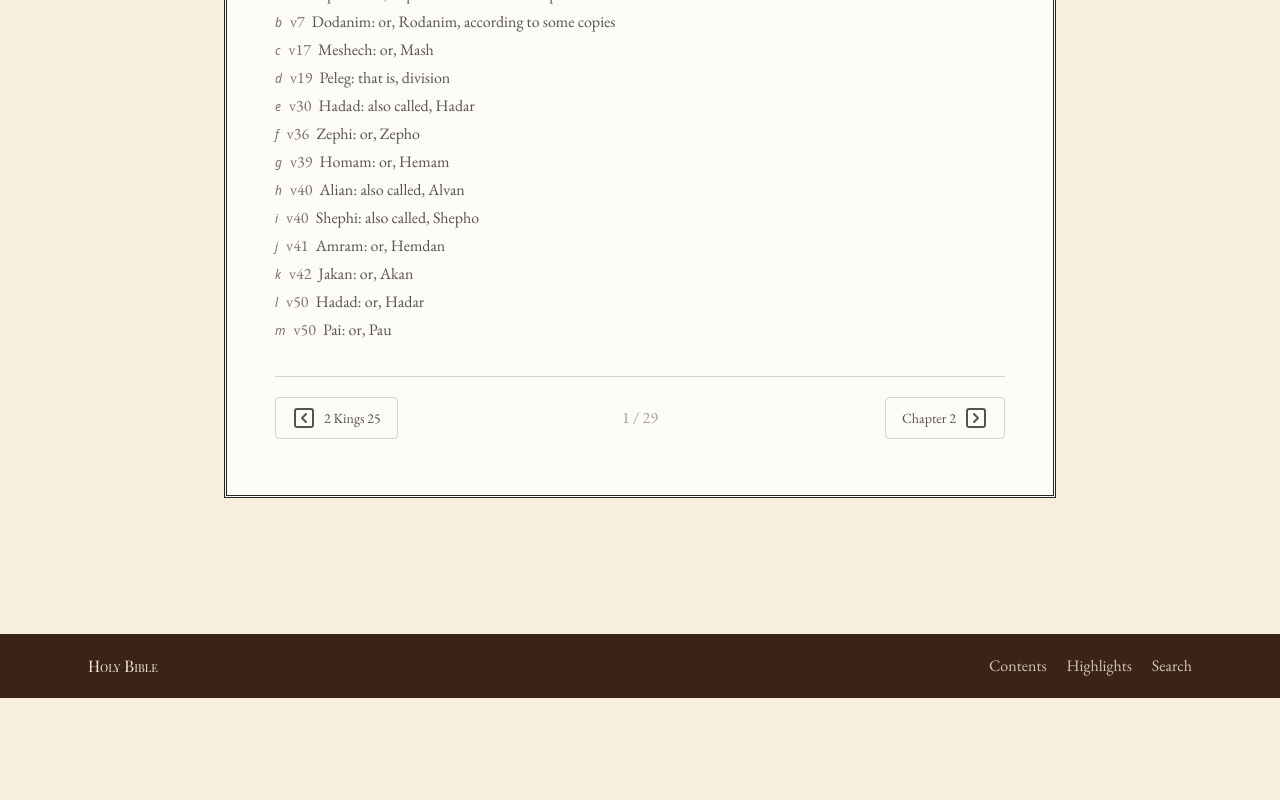
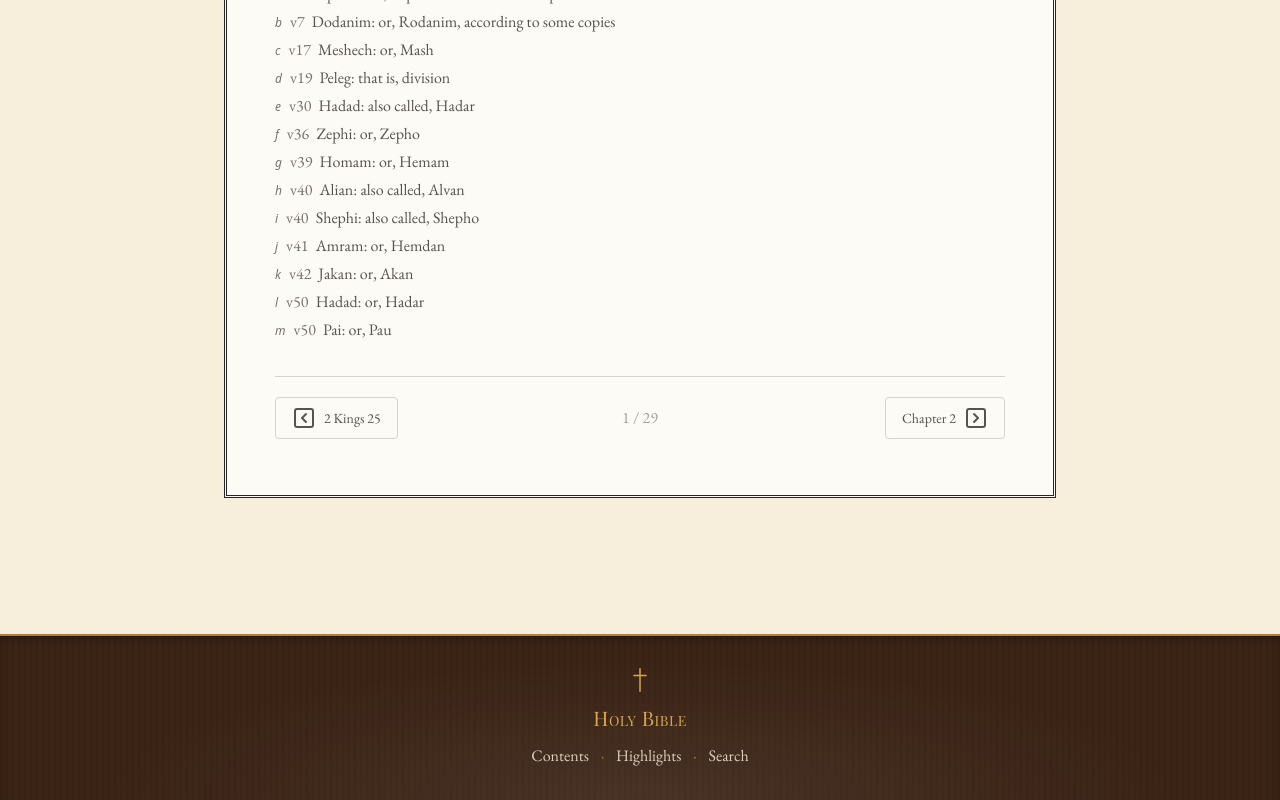
Before and after one commit to bishop67/my-bible, a Next.js app: page /read/1-chronicles/1 in a window 1280 px wide. Shown: the part 2368-3168 px from the top of the page. Before the commit the page ends 3066 px from the top, so only its background shows below. Built offline with nearby package versions, Linux system fonts and the light colour scheme; a web font is replaced by a local one.

Commit message:
Fixed footer

```diff
--- a/components/site-footer.tsx
+++ b/components/site-footer.tsx
@@ -1,14 +1,22 @@
 import Link from 'next/link';
 
+// Closes the page like the header opens it: tooled leather, a gold rule, a small cross.
 export default function SiteFooter() {
-  const link = 'hover:text-white';
+  const link = 'text-[#f6ecd6]/85 transition-colors hover:text-white';
   return (
-    <footer className="mt-20 bg-[#3b2416] text-[#f6ecd6]/80">
-      <div className="mx-auto flex max-w-6xl flex-wrap items-center justify-between gap-3 px-6 py-5 font-serif text-base">
-        <span className="font-display text-[#f6ecd6] [font-variant-caps:small-caps]">Holy Bible</span>
-        <nav aria-label="Footer" className="flex gap-5">
+    <footer className="mt-20 border-t-2 border-[#d6a64a]/70 bg-[#3b2416] bg-[radial-gradient(ellipse_at_bottom,rgb(255_255_255/0.07),transparent_60%),repeating-linear-gradient(90deg,rgb(0_0_0/0.06)_0_2px,transparent_2px_6px)] shadow-[inset_0_6px_12px_-6px_rgb(0_0_0/0.5)]">
+      <div className="mx-auto flex max-w-6xl flex-col items-center gap-3 px-6 py-8 text-center">
+        <svg aria-hidden viewBox="0 0 20 32" className="h-6 w-4 text-[#d6a64a]">
+          <path d="M10 1v30M2 10h16" stroke="currentColor" strokeWidth="2" strokeLinecap="round" fill="none" />
+        </svg>
+        <Link href="/" className="font-display text-xl tracking-wide text-[#d6a64a] [font-variant-caps:small-caps] hover:text-[#e4b95e]">
+          Holy Bible
+        </Link>
+        <nav aria-label="Footer" className="flex items-center gap-3 font-serif text-base">
           <Link href="/#contents" className={link}>Contents</Link>
+          <span aria-hidden className="text-[#d6a64a]/70">·</span>
           <Link href="/highlights" className={link}>Highlights</Link>
+          <span aria-hidden className="text-[#d6a64a]/70">·</span>
           <Link href="/search" className={link}>Search</Link>
         </nav>
       </div>
```
